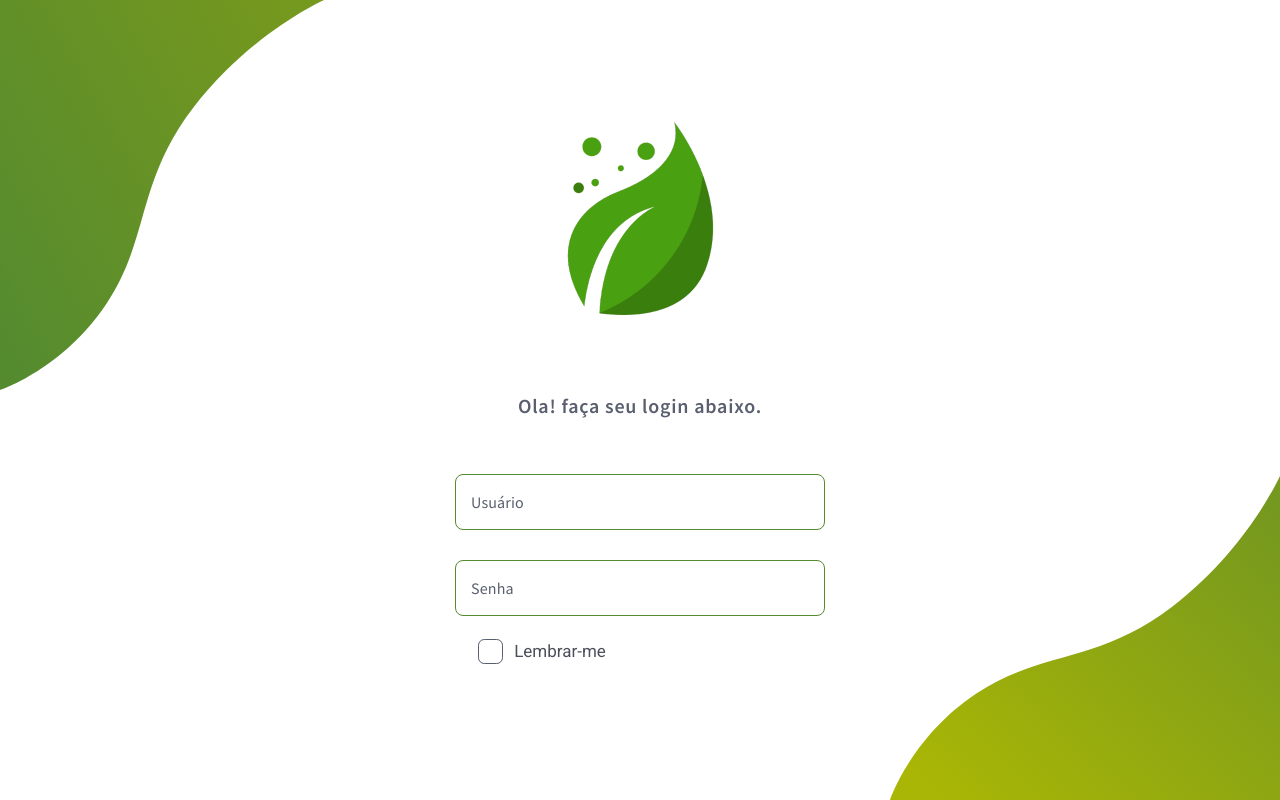
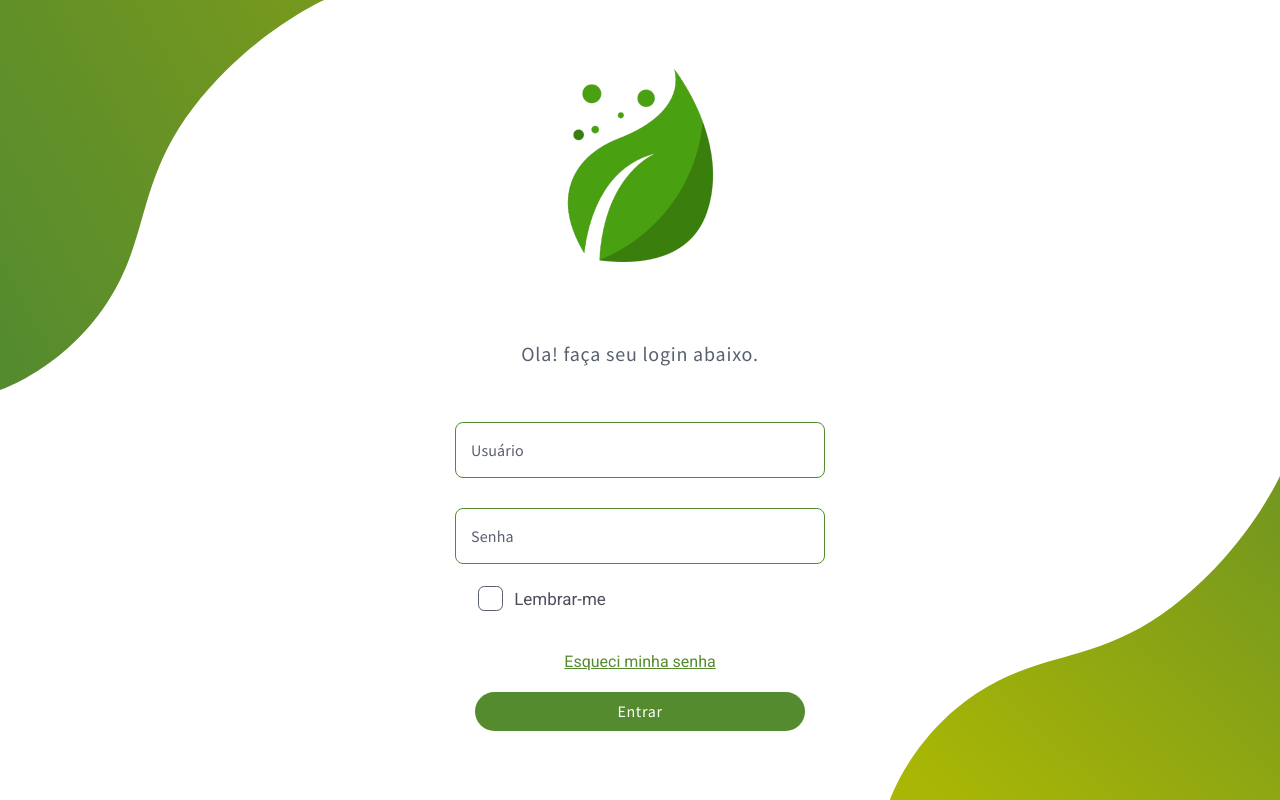
Before and after one commit to davimateus1/loomi_challenge, a React (Create React App) app: page / in a window 1280 px wide. Built offline with nearby package versions, Linux system fonts and the light colour scheme.

Commit message:
finished login page style

```diff
--- /dev/null
+++ b/src/assets/styles/InputStyle.js
@@ -0,0 +1,40 @@
+const Styles = (theme) => ({
+  container: {
+    display: "flex",
+    flexWrap: "wrap",
+  },
+  textField: {
+    marginTop: 22,
+    marginLeft: theme.spacing.unit,
+    marginRight: theme.spacing.unit,
+  },
+
+  cssLabel: {
+    textDecoration: "none",
+    fontSize: 16,
+    paddingLeft: 2,
+    color: "#595F6E",
+    fontFamily: "Source Sans Pro",
+  },
+
+  cssOutlinedInput: {
+    "&$cssFocused $notchedOutline": {
+      border: "1px solid #558B2F",
+    },
+    width: 370,
+    borderRadius: 8,
+    fontFamily: "Source Sans Pro",
+    letterSpacing: 0.64,
+  },
+
+  cssFocused: {
+    color: "#595F6E",
+    borderColor: "#558B2F",
+  },
+
+  notchedOutline: {
+    borderColor: "#558B2F",
+  },
+});
+
+export default Styles;
--- a/src/assets/styles/LoginStyle.js
+++ b/src/assets/styles/LoginStyle.js
@@ -27,7 +27,7 @@ export const LoginSection = styled.div`
     height: 46px;
     margin-top: 78.57px;
     font-family: Source Sans Pro;
-    font-weight: 600;
+    font-weight: 400;
     font-style: normal;
     letter-spacing: 0.8px;
     font-size: 20px;
@@ -46,9 +46,9 @@ export const InputsContainer = styled.form`
 export const Check = styled.div`
   display: flex;
   flex-direction: row;
-  justify-content: center;
+  justify-content: start;
   align-items: center;
-  margin-left: -200px;
+  margin-right: 200px;
   opacity: 1;
 
   input[type="checkbox"] {
@@ -74,3 +74,32 @@ export const Check = styled.div`
     opacity: 1;
   }
 `;
+
+export const Recover = styled.div`
+  margin-top: 10px;
+  letter-spacing: 0px;
+  color: #558b2f;
+  font-weight: normal;
+  font-family: Roboto;
+  font-size: 16px;
+  text-decoration: underline #558b2f;
+  cursor: pointer;
+`;
+
+export const Button = styled.button`
+  margin-top: 5px;
+  border-radius: 22px;
+  opacity: 1;
+  width: 330px;
+  height: 39px;
+  cursor: pointer;
+  background-color: #558b2f;
+  border: none;
+  font-family: Source Sans Pro;
+  font-weight: 400;
+  font-size: 16px;
+  letter-spacing: 0.64px;
+  text-transform: capitalize;
+  color: #ffffff;
+  opacity: 1;
+`;
--- a/src/components/InputComponent/index.js
+++ b/src/components/InputComponent/index.js
@@ -1,46 +1,8 @@
 import { withStyles } from "@material-ui/core/styles";
 import TextField from "@material-ui/core/TextField";
+import Styles from "../../assets/styles/InputStyle";
 
-const styles = (theme) => ({
-  container: {
-    display: "flex",
-    flexWrap: "wrap",
-  },
-  textField: {
-    marginTop: 22,
-    marginLeft: theme.spacing.unit,
-    marginRight: theme.spacing.unit,
-  },
-
-  cssLabel: {
-    textDecoration: "none",
-    fontSize: 16,
-    paddingLeft: 2,
-    color: "#595F6E",
-    fontFamily: 'Source Sans Pro',
-  },
-
-  cssOutlinedInput: {
-    "&$cssFocused $notchedOutline": {
-      border: '1px solid #558B2F'
-    },
-    width: 370,
-    borderRadius: 8,
-    fontFamily: 'Source Sans Pro',
-    letterSpacing: 0.64
-  },
-
-  cssFocused: {
-    color: "#595F6E",
-    borderColor: "#558B2F",
-  },
-
-  notchedOutline: {
-    borderColor: "#558B2F",
-  },
-});
-
-const ValidField = ({ classes, value, setValue, label }) => {
+const ValidField = ({ classes, value, setValue, label, type }) => {
   const handleChange = (name) => {
     setValue(name);
   };
@@ -53,6 +15,7 @@ const ValidField = ({ classes, value, setValue, label }) => {
       onChange={(e) => handleChange(e.target.value)}
       margin="normal"
       variant="outlined"
+      type={type}
       InputLabelProps={{
         classes: {
           root: classes.cssLabel,
@@ -70,4 +33,4 @@ const ValidField = ({ classes, value, setValue, label }) => {
   );
 };
 
-export default withStyles(styles)(ValidField);
+export default withStyles(Styles)(ValidField);
--- a/src/pages/Login.js
+++ b/src/pages/Login.js
@@ -3,12 +3,13 @@ import {
   LoginSection,
   InputsContainer,
   Check,
+  Recover,
+  Button,
 } from "../assets/styles/LoginStyle";
 import Leaf from "../assets/img/Leaf.png";
 
 import OutlinedInput from "../components/InputComponent/index.js";
 import { useState } from "react";
-import { Checkbox, FormControlLabel } from "@material-ui/core";
 
 const Login = () => {
   const [user, setUser] = useState("");
@@ -21,11 +22,15 @@ const Login = () => {
         <h1>Ola! faça seu login abaixo.</h1>
         <InputsContainer>
           <OutlinedInput value={user} setValue={setUser} label="Usuário" />
-          <OutlinedInput value={pass} setValue={setPass} label="Senha" />
+          <OutlinedInput value={pass} setValue={setPass} label="Senha" type="password"/>
           <Check>
-            <input type="checkbox"/>
+            <input type="checkbox" />
             <p>Lembrar-me</p>
           </Check>
+          <Recover>
+            <p>Esqueci minha senha</p>
+          </Recover>
+          <Button type="submit">Entrar</Button>
         </InputsContainer>
       </LoginSection>
     </Container>
```
